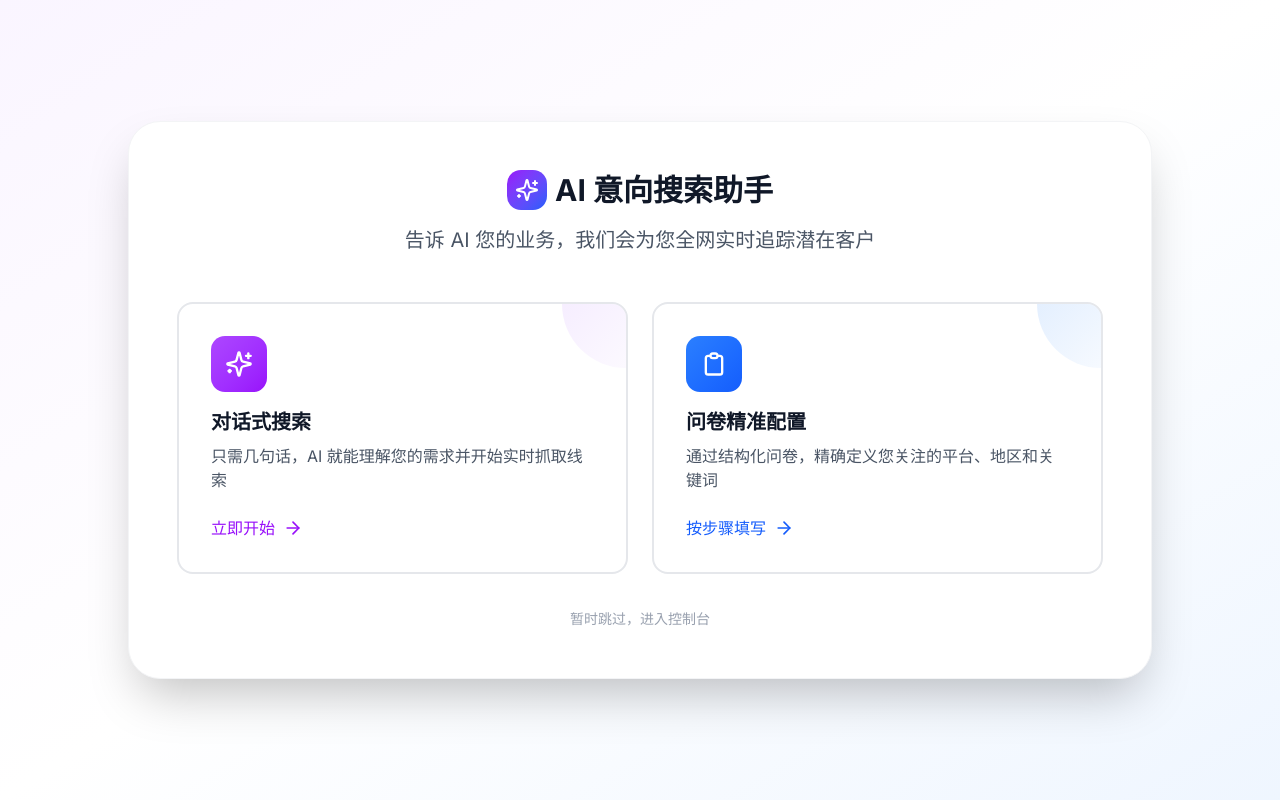
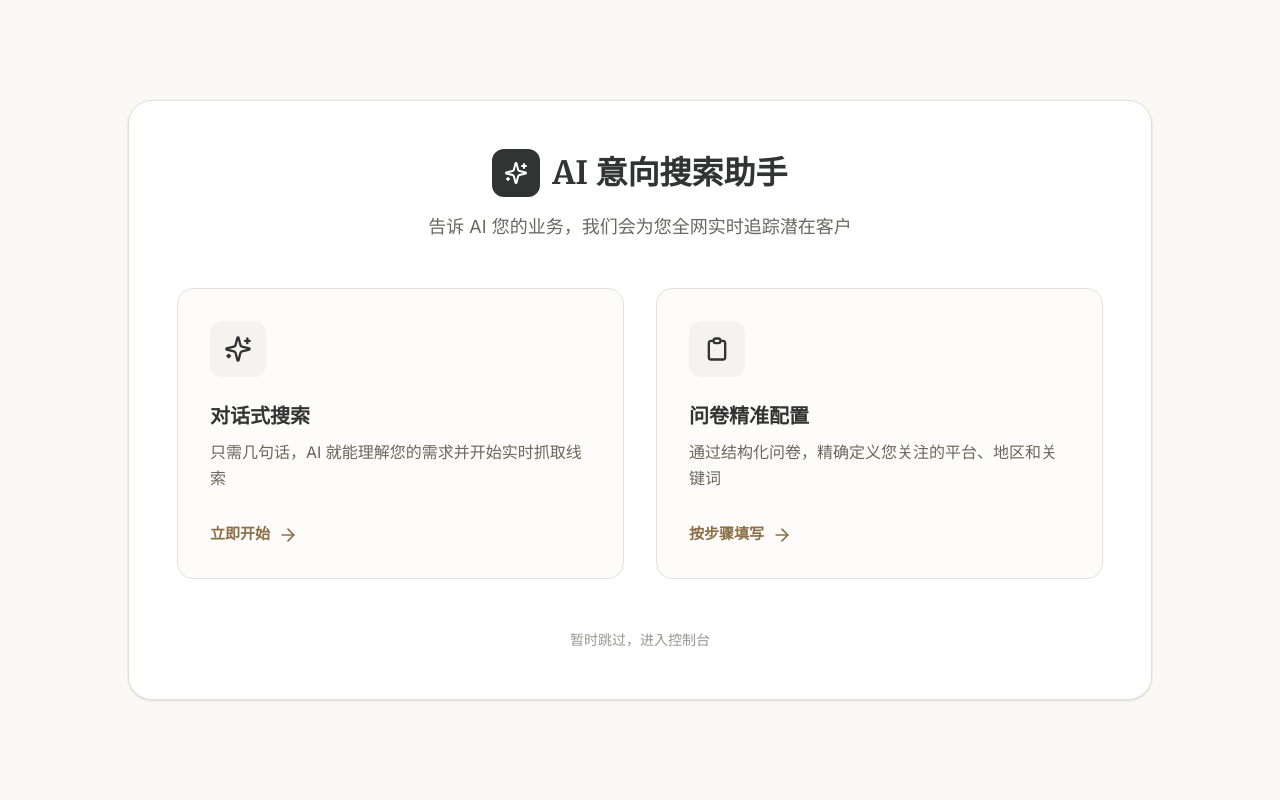
Before and after one commit to KainuoTech-Org/intent-radar, a Next.js app: page /onboarding in a window 1280 px wide. Built offline with nearby package versions, Linux system fonts and the light colour scheme.

Commit message:
UI Refactor: Updated AI Questionnaire modal to match the new 1:1 Figma design style.

```diff
--- a/components/ai-questionnaire.tsx
+++ b/components/ai-questionnaire.tsx
@@ -9,7 +9,22 @@ import { Textarea } from "@/components/ui/textarea"
 import { ArrowRight, Sparkles, Send, Loader2, Check } from "lucide-react"
 import { useRouter } from "next/navigation"
 import { DEMO_INTENTS } from "@/lib/mock-data"
-import type { Intent } from "./inbox"
+
+export interface Intent {
+  id: string
+  platform: "xiaohongshu" | "linkedin" | "x" | "telegram" | "reddit" | "facebook" | "instagram"
+  avatar: string
+  author: string
+  timeAgo: string
+  content: string
+  intentScore: number
+  sourceUrl: string
+  timestamp?: Date
+  topComment?: {
+    author: string
+    content: string
+  }
+}
 
 interface Message {
   role: "assistant" | "user"
@@ -162,19 +177,19 @@ export function AIQuestionnaire({
 
   if (mode === "scanning") {
     return (
-      <div className={`min-h-[500px] w-full flex items-center justify-center p-8 bg-white ${isModal ? 'rounded-2xl' : 'min-h-screen bg-gradient-to-br from-purple-50 via-white to-blue-50'}`}>
+      <div className={`min-h-[500px] w-full flex items-center justify-center p-8 bg-[#FBF9F6] ${isModal ? 'rounded-[20px]' : 'min-h-screen'}`}>
         <div className="text-center">
-          <div className="relative mb-8">
-            <div className="w-24 h-24 rounded-full border-4 border-purple-100 border-t-purple-600 animate-spin mx-auto" />
-            <Sparkles className="w-8 h-8 text-purple-600 absolute top-1/2 left-1/2 -translate-x-1/2 -translate-y-1/2" />
+          <div className="relative mb-8 flex justify-center">
+            <div className="w-24 h-24 rounded-full border-4 border-[#E5E1D8] border-t-[#323333] animate-spin" />
+            <Sparkles className="w-8 h-8 text-[#323333] absolute top-1/2 left-1/2 -translate-x-1/2 -translate-y-1/2" />
           </div>
-          <h2 className="text-2xl font-bold text-gray-900 mb-2">正在全网扫描意向...</h2>
-          <p className="text-gray-500">AI 正在小红书、LinkedIn、X 等平台搜索匹配线索</p>
+          <h2 className="font-['Merriweather'] text-[24px] font-bold text-[#323333] mb-2">正在全网扫描意向...</h2>
+          <p className="font-['Inter'] text-[#6B6660]">AI 正在小红书、LinkedIn、X 等平台搜索匹配线索</p>
           <div className="mt-8 flex flex-col gap-2 max-w-xs mx-auto">
-            <div className="h-1.5 w-full bg-gray-100 rounded-full overflow-hidden">
-              <div className="h-full bg-purple-600 animate-[progress_3s_ease-in-out]" style={{ width: '100%' }} />
+            <div className="h-1.5 w-full bg-[#E5E1D8] rounded-full overflow-hidden">
+              <div className="h-full bg-[#323333] animate-[progress_3s_ease-in-out]" style={{ width: '100%' }} />
             </div>
-            <div className="flex justify-between text-[10px] font-bold text-gray-400 uppercase">
+            <div className="flex justify-between text-[10px] font-bold text-[#9B9690] uppercase tracking-wider">
               <span>Initializing</span>
               <span>Finalizing</span>
             </div>
@@ -186,63 +201,56 @@ export function AIQuestionnaire({
 
   if (mode === "choice") {
     return (
-      <div className={`w-full flex items-center justify-center p-4 ${isModal ? '' : 'min-h-screen bg-gradient-to-br from-purple-50 via-white to-blue-50'}`}>
-        <div className={`${isModal ? 'w-full' : 'max-w-5xl w-full'} bg-white p-12 rounded-[32px] shadow-2xl border border-gray-100`}>
+      <div className={`w-full flex items-center justify-center p-4 ${isModal ? '' : 'min-h-screen bg-[#FBF9F6]'}`}>
+        <div className={`${isModal ? 'w-full' : 'max-w-5xl w-full'} bg-white p-12 rounded-[24px] shadow-sm border border-[#E5E1D8]`}>
           <div className="text-center mb-12">
-            <div className="inline-flex items-center gap-2 mb-4">
-              <div className="w-10 h-10 rounded-xl bg-gradient-to-br from-purple-600 to-blue-600 flex items-center justify-center">
+            <div className="inline-flex items-center gap-3 mb-4">
+              <div className="w-12 h-12 rounded-[12px] bg-[#323333] flex items-center justify-center">
                 <Sparkles className="w-6 h-6 text-white" />
               </div>
-              <h1 className="text-3xl font-bold text-gray-900">AI 意向搜索助手</h1>
+              <h1 className="font-['Merriweather'] text-[32px] font-bold text-[#323333]">AI 意向搜索助手</h1>
             </div>
-            <p className="text-xl text-gray-600">告诉 AI 您的业务，我们会为您全网实时追踪潜在客户</p>
+            <p className="font-['Inter'] text-[18px] text-[#6B6660]">告诉 AI 您的业务，我们会为您全网实时追踪潜在客户</p>
           </div>
 
-          <div className="grid md:grid-cols-2 gap-6">
+          <div className="grid md:grid-cols-2 gap-8">
             <button
               onClick={() => setMode("chat")}
-              className="group relative overflow-hidden bg-white rounded-2xl p-8 border-2 border-gray-200 hover:border-purple-500 transition-all hover:shadow-xl text-left"
+              className="group relative overflow-hidden bg-[#FEFCFA] rounded-[16px] p-8 border border-[#E5E1D8] hover:border-[#323333] transition-all hover:shadow-md text-left"
             >
-              <div className="absolute top-0 right-0 w-32 h-32 bg-gradient-to-br from-purple-100 to-transparent rounded-full -mr-16 -mt-16 group-hover:scale-150 transition-transform" />
               <div className="relative">
-                <div className="w-14 h-14 rounded-xl bg-gradient-to-br from-purple-500 to-purple-600 flex items-center justify-center mb-4">
-                  <Sparkles className="w-7 h-7 text-white" />
+                <div className="w-14 h-14 rounded-[12px] bg-[#F5F3F0] flex items-center justify-center mb-6 group-hover:bg-[#EDE9E0] transition-colors">
+                  <Sparkles className="w-7 h-7 text-[#323333]" />
                 </div>
-                <h3 className="text-xl font-bold text-gray-900 mb-2">对话式搜索</h3>
-                <p className="text-gray-600">只需几句话，AI 就能理解您的需求并开始实时抓取线索</p>
-                <div className="mt-6 flex items-center text-purple-600 font-medium">
-                  立即开始 <ArrowRight className="ml-2 w-5 h-5" />
+                <h3 className="font-['Merriweather'] text-[20px] font-bold text-[#323333] mb-2">对话式搜索</h3>
+                <p className="font-['Inter'] text-[#6B6660] leading-relaxed">只需几句话，AI 就能理解您的需求并开始实时抓取线索</p>
+                <div className="mt-8 flex items-center text-[#8B6F47] font-semibold text-[15px]">
+                  立即开始 <ArrowRight className="ml-2 w-5 h-5 transition-transform group-hover:translate-x-1" />
                 </div>
               </div>
             </button>
 
             <button
               onClick={() => setMode("form")}
-              className="group relative overflow-hidden bg-white rounded-2xl p-8 border-2 border-gray-200 hover:border-blue-500 transition-all hover:shadow-xl text-left"
+              className="group relative overflow-hidden bg-[#FEFCFA] rounded-[16px] p-8 border border-[#E5E1D8] hover:border-[#323333] transition-all hover:shadow-md text-left"
             >
-              <div className="absolute top-0 right-0 w-32 h-32 bg-gradient-to-br from-blue-100 to-transparent rounded-full -mr-16 -mt-16 group-hover:scale-150 transition-transform" />
               <div className="relative">
-                <div className="w-14 h-14 rounded-xl bg-gradient-to-br from-blue-500 to-blue-600 flex items-center justify-center mb-4">
-                  <svg className="w-7 h-7 text-white" fill="none" viewBox="0 0 24 24" stroke="currentColor">
-                    <path
-                      strokeLinecap="round"
-                      strokeLinejoin="round"
-                      strokeWidth={2}
-                      d="M9 5H7a2 2 0 00-2 2v12a2 2 0 002 2h10a2 2 0 002-2V7a2 2 0 00-2-2h-2M9 5a2 2 0 002 2h2a2 2 0 002-2M9 5a2 2 0 012-2h2a2 2 0 012 2"
-                    />
+                <div className="w-14 h-14 rounded-[12px] bg-[#F5F3F0] flex items-center justify-center mb-6 group-hover:bg-[#EDE9E0] transition-colors">
+                  <svg className="w-7 h-7 text-[#323333]" fill="none" viewBox="0 0 24 24" stroke="currentColor">
+                    <path strokeLinecap="round" strokeLinejoin="round" strokeWidth={2} d="M9 5H7a2 2 0 00-2 2v12a2 2 0 002 2h10a2 2 0 002-2V7a2 2 0 00-2-2h-2M9 5a2 2 0 002 2h2a2 2 0 002-2M9 5a2 2 0 012-2h2a2 2 0 012 2" />
                   </svg>
                 </div>
-                <h3 className="text-xl font-bold text-gray-900 mb-2">问卷精准配置</h3>
-                <p className="text-gray-600">通过结构化问卷，精确定义您关注的平台、地区和关键词</p>
-                <div className="mt-6 flex items-center text-blue-600 font-medium">
-                  按步骤填写 <ArrowRight className="ml-2 w-5 h-5" />
+                <h3 className="font-['Merriweather'] text-[20px] font-bold text-[#323333] mb-2">问卷精准配置</h3>
+                <p className="font-['Inter'] text-[#6B6660] leading-relaxed">通过结构化问卷，精确定义您关注的平台、地区和关键词</p>
+                <div className="mt-8 flex items-center text-[#8B6F47] font-semibold text-[15px]">
+                  按步骤填写 <ArrowRight className="ml-2 w-5 h-5 transition-transform group-hover:translate-x-1" />
                 </div>
               </div>
             </button>
           </div>
 
-          <div className="mt-8 text-center">
-            <button onClick={() => isModal ? onComplete?.([]) : router.push("/")} className="text-gray-400 hover:text-gray-600 text-sm font-medium">
+          <div className="mt-12 text-center">
+            <button onClick={() => isModal ? onComplete?.([]) : router.push("/")} className="font-['Inter'] text-[#9B9690] hover:text-[#323333] text-[14px] font-medium transition-colors">
               暂时跳过，进入控制台
             </button>
           </div>
@@ -253,21 +261,21 @@ export function AIQuestionnaire({
 
   if (mode === "chat") {
     return (
-      <div className={`w-full flex items-center justify-center p-4 ${isModal ? '' : 'min-h-screen bg-gradient-to-br from-purple-50 via-white to-blue-50'}`}>
-        <div className="max-w-3xl w-full bg-white rounded-3xl shadow-2xl overflow-hidden border border-gray-100">
-          <div className="bg-gradient-to-r from-purple-600 to-blue-600 p-8 text-white">
-            <h2 className="text-2xl font-bold">AI 对话搜索</h2>
-            <p className="text-purple-100 mt-1 opacity-90">描述您的业务，我们将为您定位潜在客户</p>
+      <div className={`w-full flex items-center justify-center p-4 ${isModal ? '' : 'min-h-screen bg-[#FBF9F6]'}`}>
+        <div className="max-w-3xl w-full bg-white rounded-[24px] shadow-sm overflow-hidden border border-[#E5E1D8]">
+          <div className="bg-[#FEFCFA] border-b border-[#E5E1D8] p-8">
+            <h2 className="font-['Merriweather'] text-[24px] font-bold text-[#323333]">AI 对话搜索</h2>
+            <p className="font-['Inter'] text-[#6B6660] mt-1">描述您的业务，我们将为您定位潜在客户</p>
           </div>
 
-          <div className="h-[450px] overflow-y-auto p-8 space-y-6 bg-gray-50/30">
+          <div className="h-[450px] overflow-y-auto p-8 space-y-6 bg-[#FBF9F6]/50">
             {chatMessages.map((msg, idx) => (
               <div key={idx} className={`flex ${msg.role === "user" ? "justify-end" : "justify-start"}`}>
                 <div
-                  className={`max-w-[85%] rounded-2xl px-5 py-3 shadow-sm ${
+                  className={`max-w-[85%] rounded-[16px] px-5 py-3 shadow-sm font-['Inter'] ${
                     msg.role === "user"
-                      ? "bg-purple-600 text-white"
-                      : "bg-white text-gray-800 border border-gray-100"
+                      ? "bg-[#323333] text-white"
+                      : "bg-white text-[#323333] border border-[#E5E1D8]"
                   }`}
                 >
                   <p className="text-[15px] leading-relaxed">{msg.content}</p>
@@ -276,33 +284,33 @@ export function AIQuestionnaire({
             ))}
             {isLoading && (
               <div className="flex justify-start">
-                <div className="bg-white border border-gray-100 rounded-2xl px-5 py-3 shadow-sm">
-                  <Loader2 className="w-5 h-5 text-purple-600 animate-spin" />
+                <div className="bg-white border border-[#E5E1D8] rounded-[16px] px-5 py-3 shadow-sm">
+                  <Loader2 className="w-5 h-5 text-[#323333] animate-spin" />
                 </div>
               </div>
             )}
           </div>
 
-          <form onSubmit={handleChatSubmit} className="p-6 bg-white border-t border-gray-100 flex gap-3">
+          <form onSubmit={handleChatSubmit} className="p-6 bg-white border-t border-[#E5E1D8] flex gap-3">
             <Input
               value={chatInput}
               onChange={(e) => setChatInput(e.target.value)}
               placeholder="例如：我是一家做香港网站建设的公司，想找需要开发服务的客户..."
-              className="flex-1 py-6 rounded-xl border-gray-200 focus:ring-purple-500/20"
+              className="flex-1 py-6 rounded-[12px] border-[#E5E1D8] focus:ring-[#323333]/10 font-['Inter']"
               disabled={isLoading}
             />
-            <Button type="submit" disabled={isLoading || !chatInput.trim()} className="h-auto px-6 rounded-xl bg-purple-600 hover:bg-purple-700 shadow-md">
-              <Send className="w-5 h-5" />
+            <Button type="submit" disabled={isLoading || !chatInput.trim()} className="h-auto px-6 rounded-[12px] bg-[#323333] hover:bg-black shadow-sm">
+              <Send className="w-5 h-5 text-white" />
             </Button>
           </form>
 
-          <div className="px-8 py-5 bg-gray-50 border-t border-gray-100 flex justify-between items-center">
-            <Button variant="ghost" onClick={() => setMode("choice")} className="text-gray-500">
+          <div className="px-8 py-5 bg-[#FEFCFA] border-t border-[#E5E1D8] flex justify-between items-center">
+            <Button variant="ghost" onClick={() => setMode("choice")} className="font-['Inter'] text-[#6B6660] hover:text-[#323333]">
               返回
             </Button>
             <Button
               onClick={handleComplete}
-              className="bg-green-600 hover:bg-green-700 text-white rounded-lg px-8 font-bold"
+              className="bg-[#2D5F2D] hover:bg-[#1E401E] text-white rounded-[10px] px-8 font-bold font-['Inter']"
               disabled={chatMessages.length < 2}
             >
               开始全网扫描
@@ -318,29 +326,29 @@ export function AIQuestionnaire({
   const progress = ((currentStep + 1) / questions.length) * 100
 
   return (
-    <div className={`w-full flex items-center justify-center p-4 ${isModal ? '' : 'min-h-screen bg-gradient-to-br from-purple-50 via-white to-blue-50'}`}>
-      <div className="max-w-2xl w-full bg-white rounded-3xl shadow-2xl overflow-hidden border border-gray-100">
-        <div className="bg-gradient-to-r from-purple-600 to-blue-600 p-8">
+    <div className={`w-full flex items-center justify-center p-4 ${isModal ? '' : 'min-h-screen bg-[#FBF9F6]'}`}>
+      <div className="max-w-2xl w-full bg-white rounded-[24px] shadow-sm overflow-hidden border border-[#E5E1D8]">
+        <div className="bg-[#FEFCFA] p-8 border-b border-[#E5E1D8]">
           <div className="flex items-center justify-between mb-6">
-            <h2 className="text-2xl font-bold text-white">精准意向配置</h2>
-            <span className="text-purple-100 text-sm font-bold bg-white/10 px-3 py-1 rounded-full">
+            <h2 className="font-['Merriweather'] text-[24px] font-bold text-[#323333]">精准意向配置</h2>
+            <span className="font-['Inter'] text-[#9B9690] text-sm font-semibold bg-[#F5F3F0] px-3 py-1 rounded-full">
               步骤 {currentStep + 1} / {questions.length}
             </span>
           </div>
-          <div className="w-full bg-white/20 rounded-full h-2">
-            <div className="bg-white h-2 rounded-full transition-all duration-500 ease-out shadow-[0_0_8px_rgba(255,255,255,0.5)]" style={{ width: `${progress}%` }} />
+          <div className="w-full bg-[#E5E1D8] rounded-full h-1.5">
+            <div className="bg-[#323333] h-1.5 rounded-full transition-all duration-500 ease-out" style={{ width: `${progress}%` }} />
           </div>
         </div>
 
-        <div className="p-10 min-h-[300px]">
-          <h3 className="text-2xl font-bold text-gray-900 mb-6">{currentQuestion.question}</h3>
+        <div className="p-10 min-h-[300px] bg-[#FBF9F6]/30">
+          <h3 className="font-['Merriweather'] text-[22px] font-bold text-[#323333] mb-8">{currentQuestion.question}</h3>
 
           {currentQuestion.type === "text" && (
             <Input
               value={(formData[currentQuestion.id] as string) || ""}
               onChange={(e) => setFormData({ ...formData, [currentQuestion.id]: e.target.value })}
               placeholder={currentQuestion.placeholder}
-              className="text-lg py-7 rounded-xl border-2 focus:border-purple-500/50"
+              className="text-lg py-7 rounded-[12px] border border-[#E5E1D8] focus:border-[#323333] bg-white font-['Inter']"
             />
           )}
 
@@ -349,12 +357,12 @@ export function AIQuestionnaire({
               value={(formData[currentQuestion.id] as string) || ""}
               onChange={(e) => setFormData({ ...formData, [currentQuestion.id]: e.target.value })}
               placeholder={currentQuestion.placeholder}
-              className="text-lg min-h-[150px] rounded-xl border-2 focus:border-purple-500/50"
+              className="text-lg min-h-[150px] rounded-[12px] border border-[#E5E1D8] focus:border-[#323333] bg-white font-['Inter']"
             />
           )}
 
           {currentQuestion.type === "multiselect" && currentQuestion.options && (
-            <div className="grid grid-cols-2 gap-3">
+            <div className="grid grid-cols-2 gap-4">
               {currentQuestion.options.map((option) => {
                 const selected = ((formData[currentQuestion.id] as string[]) || []).includes(option)
                 return (
@@ -366,14 +374,14 @@ export function AIQuestionnaire({
                       const updated = selected ? current.filter((item) => item !== option) : [...current, option]
                       setFormData({ ...formData, [currentQuestion.id]: updated })
                     }}
-                    className={`text-left px-5 py-4 rounded-xl border-2 transition-all flex items-center justify-between ${
+                    className={`text-left px-5 py-4 rounded-[12px] border transition-all flex items-center justify-between font-['Inter'] ${
                       selected
-                      ? "border-purple-600 bg-purple-50 text-purple-700 shadow-sm"
-                      : "border-gray-100 hover:border-gray-200 bg-gray-50/50"
+                      ? "border-[#323333] bg-[#EDE9E0] text-[#323333] shadow-sm"
+                      : "border-[#E5E1D8] hover:border-[#323333] bg-white text-[#6B6660]"
                     }`}
                   >
-                    <span className="font-bold text-[15px]">{option}</span>
-                    {selected && <div className="w-5 h-5 bg-purple-600 rounded-full flex items-center justify-center"><Check className="w-3 h-3 text-white" /></div>}
+                    <span className="font-semibold text-[15px]">{option}</span>
+                    {selected && <div className="w-5 h-5 bg-[#323333] rounded-full flex items-center justify-center"><Check className="w-3 h-3 text-white" /></div>}
                   </button>
                 )
               })}
@@ -381,15 +389,15 @@ export function AIQuestionnaire({
           )}
         </div>
 
-        <div className="border-t p-8 flex justify-between bg-gray-50/50">
-          <Button variant="ghost" onClick={handleFormBack} disabled={currentStep === 0} className="text-gray-500 px-8">
+        <div className="border-t border-[#E5E1D8] p-8 flex justify-between bg-[#FEFCFA]">
+          <Button variant="ghost" onClick={handleFormBack} disabled={currentStep === 0} className="font-['Inter'] text-[#6B6660] px-8">
             上一步
           </Button>
           <div className="flex gap-3">
-            <Button variant="ghost" onClick={() => setMode("choice")} className="text-gray-400">
+            <Button variant="ghost" onClick={() => setMode("choice")} className="font-['Inter'] text-[#9B9690] hover:text-[#323333]">
               取消
             </Button>
-            <Button onClick={handleFormNext} className="bg-purple-600 hover:bg-purple-700 text-white rounded-lg px-10 font-bold shadow-lg transition-transform active:scale-95">
+            <Button onClick={handleFormNext} className="bg-[#323333] hover:bg-black text-white rounded-[10px] px-10 font-bold font-['Inter'] shadow-sm transition-transform active:scale-95">
               {currentStep === questions.length - 1 ? "完成并开始扫描" : "下一步"}
             </Button>
           </div>
```
